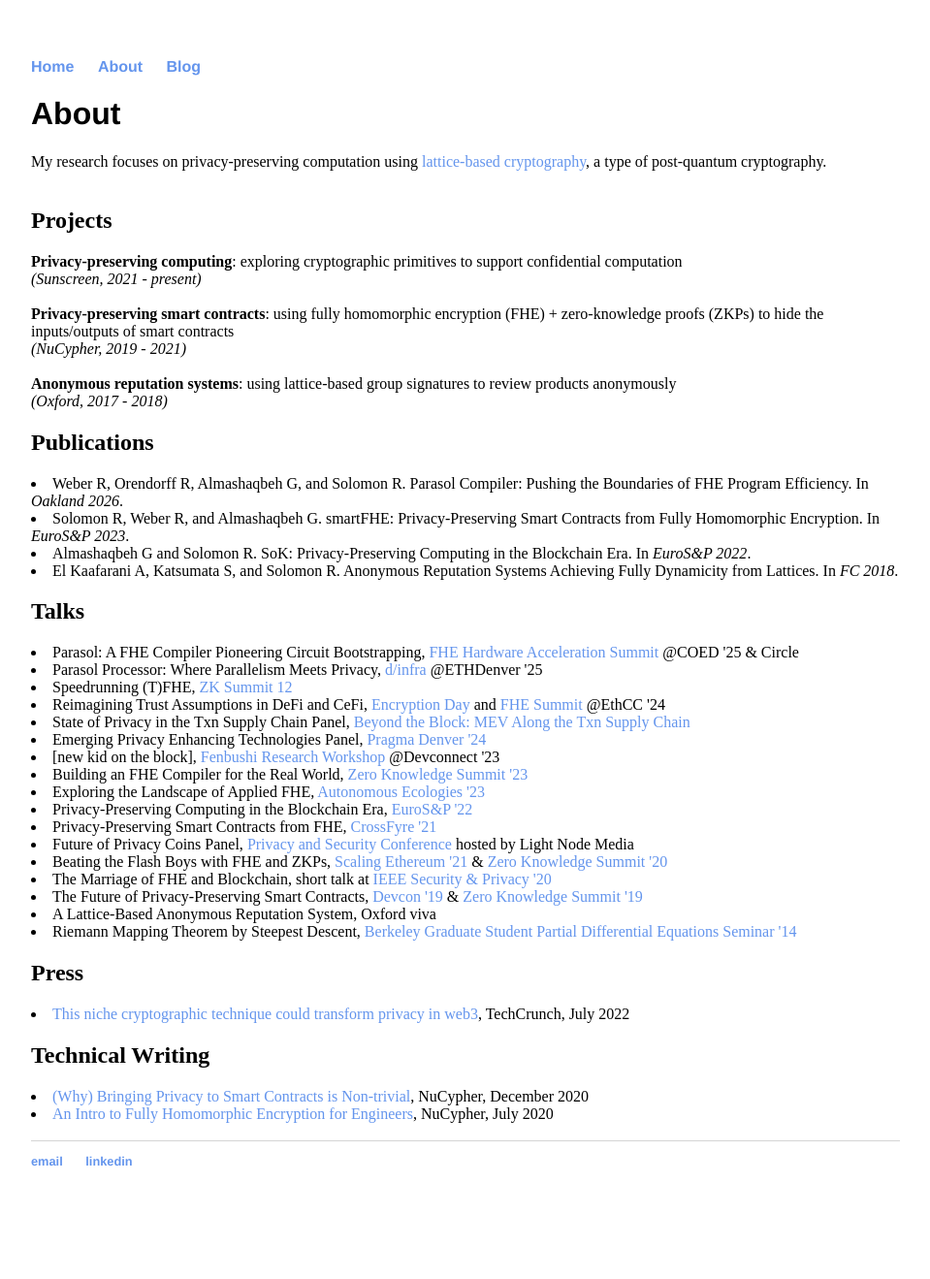
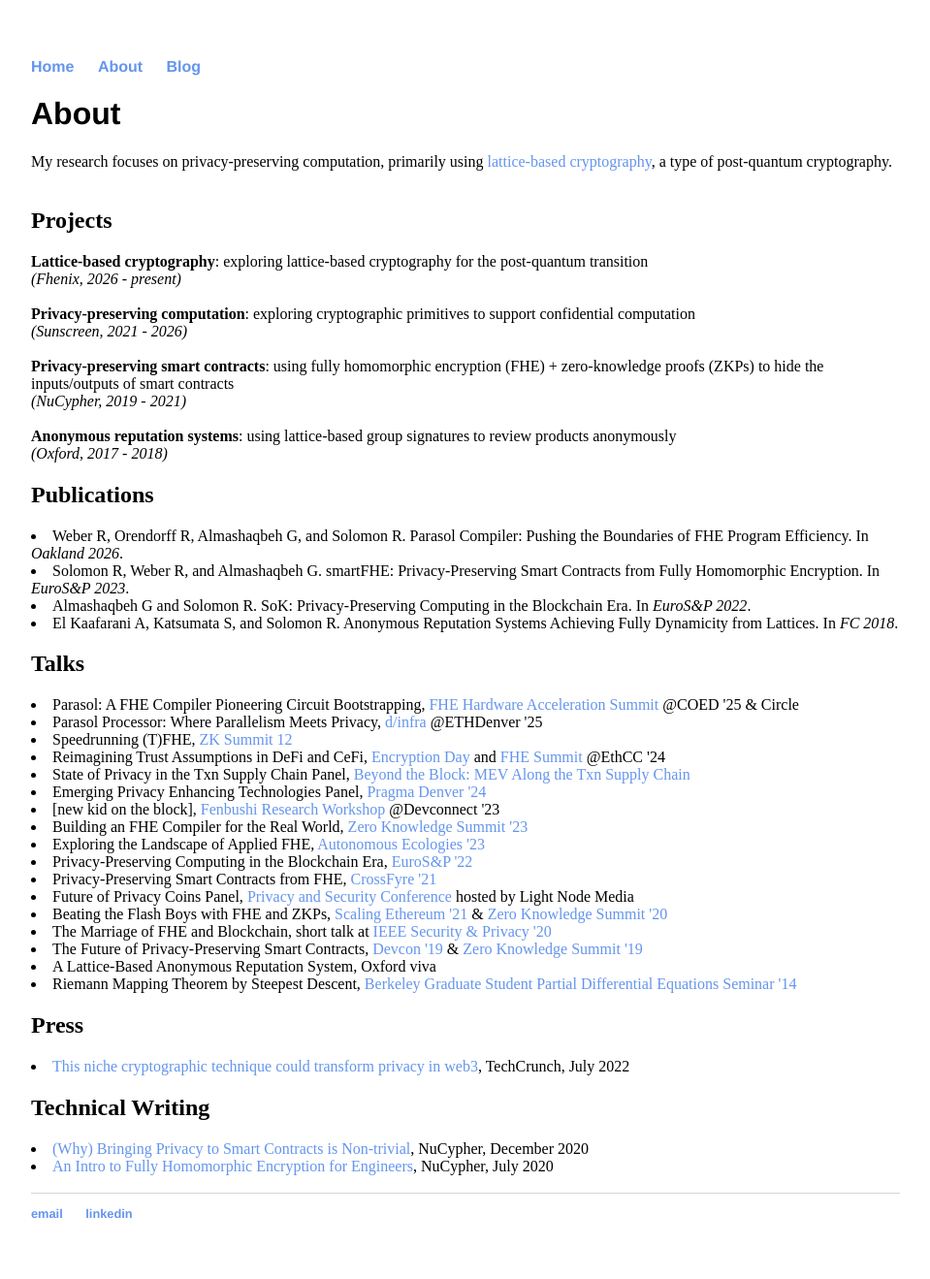
Before and after one commit to ravital/ravital.github.io, a Jekyll site: the page built from about/index.html, in a window 1280 px wide. Shown: the whole page at 97% size, without its empty margins (160-1119 px from the left). Built offline with Jekyll 4.4.1, drawn with Linux system fonts in a browser that asks for light colours; before the commit the page ends 1265 px from its top, so only the background shows below that.

Commit message:
Update index.html

```diff
--- a/about/index.html
+++ b/about/index.html
@@ -5,10 +5,12 @@
 
 		<div class="about">
 			<h1>About</h1>
-			My research focuses on privacy-preserving computation using <a href="https://en.wikipedia.org/wiki/Lattice-based_cryptography">lattice-based cryptography</a>, a type of post-quantum cryptography.<br><br>
+			My research focuses on privacy-preserving computation, primarily using <a href="https://en.wikipedia.org/wiki/Lattice-based_cryptography">lattice-based cryptography</a>, a type of post-quantum cryptography.<br><br>
 
 			<h2>Projects</h2>
-			<b>Privacy-preserving computing</b>: exploring cryptographic primitives to support confidential computation <br><i>(Sunscreen, 2021 - present)</i><br><br>
+			<b>Lattice-based cryptography</b>: exploring lattice-based cryptography for the post-quantum transition <br><i>(Fhenix, 2026 - present)</i><br><br>
+
+			<b>Privacy-preserving computation</b>: exploring cryptographic primitives to support confidential computation <br><i>(Sunscreen, 2021 - 2026)</i><br><br>
 
 			<b>Privacy-preserving smart contracts</b>: using fully homomorphic encryption (FHE) + zero-knowledge proofs (ZKPs) to hide the inputs/outputs of smart contracts <br><i>(NuCypher, 2019 - 2021)</i><br><br>
 
```
